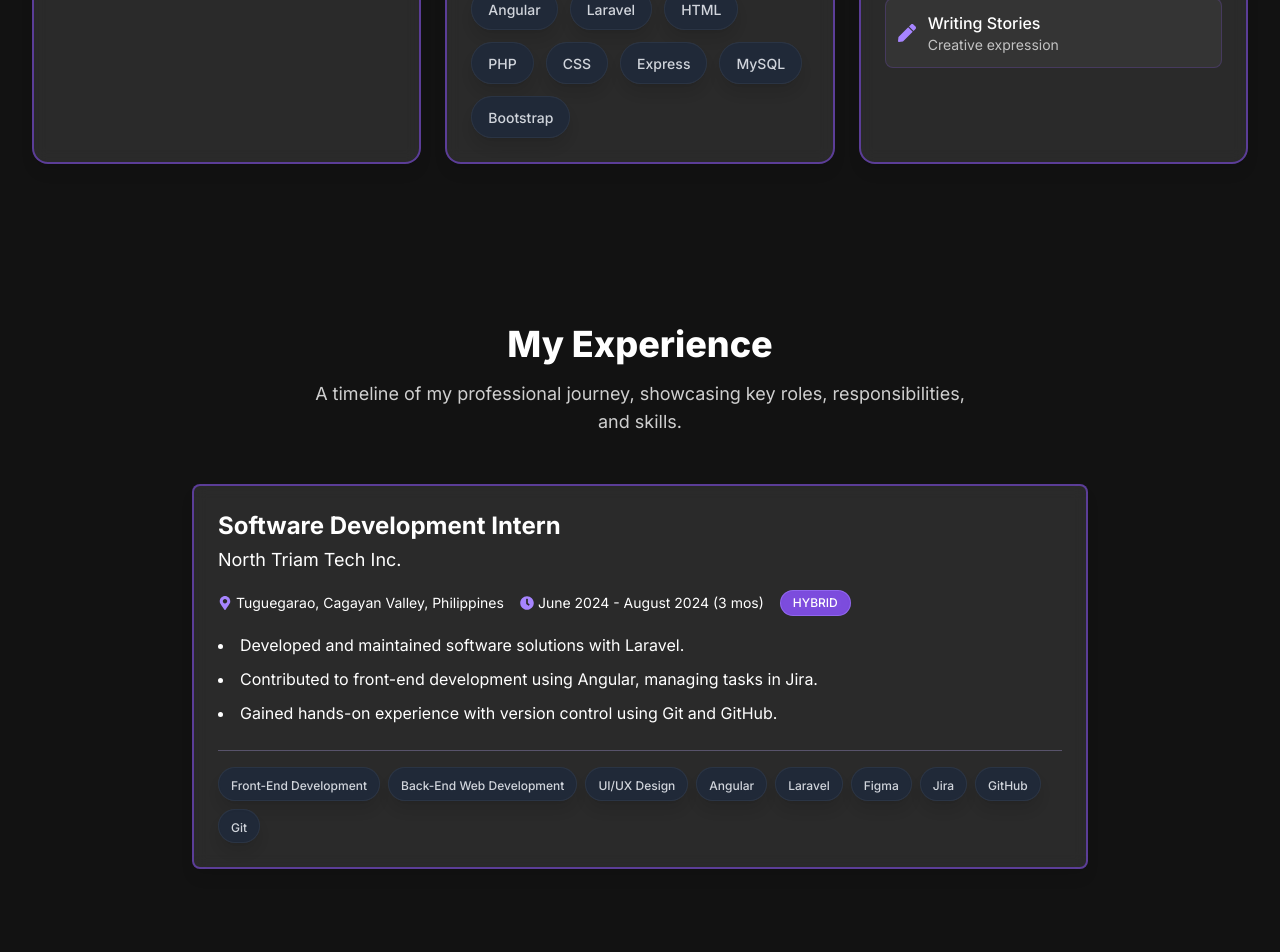
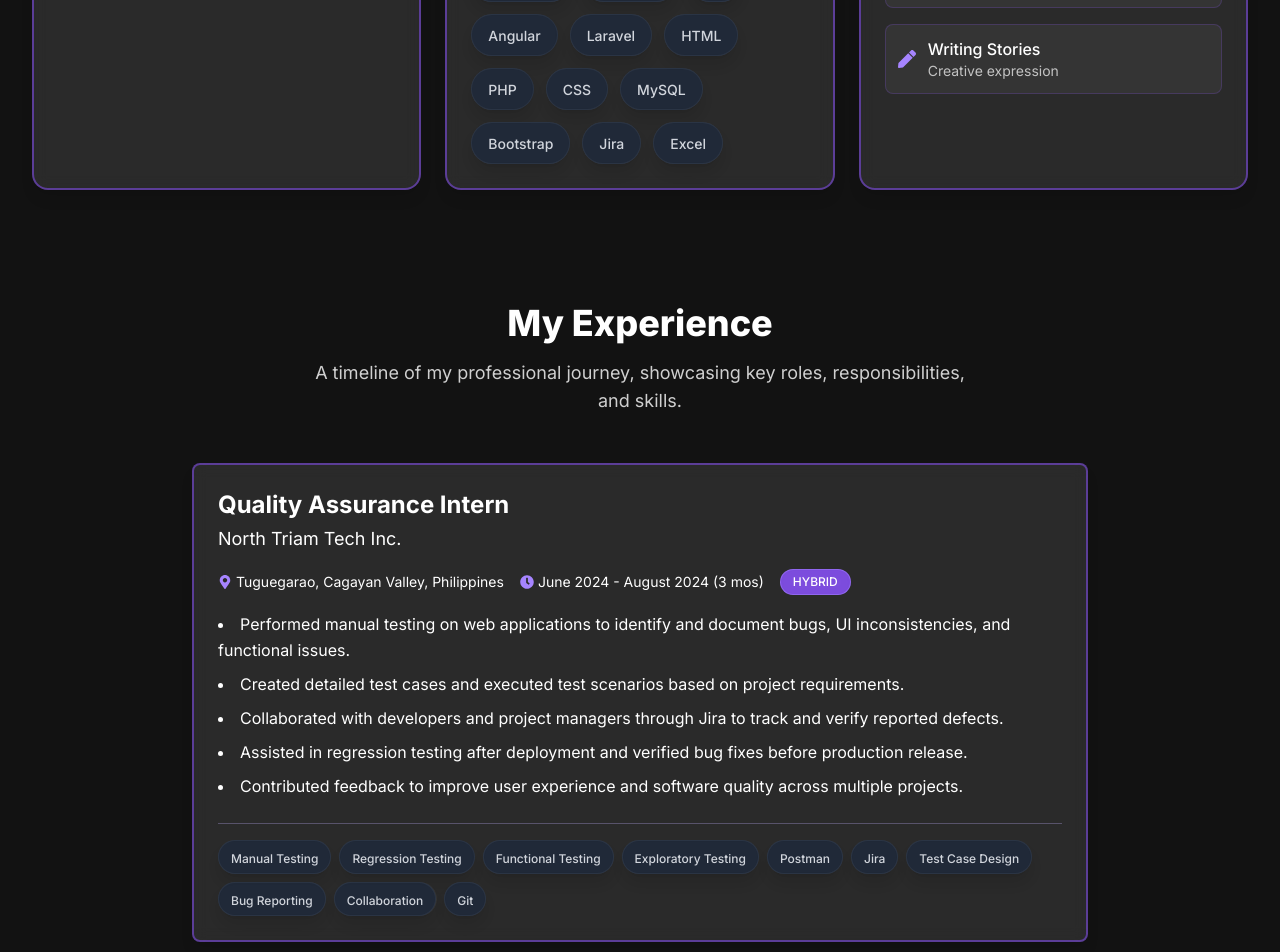
Before and after one commit to gumuss1ndy/Cindy-Portfolio, a Next.js app: page / in a window 1280 px wide. Shown: the part 1520-2472 px from the top of the page. Built offline with nearby package versions, Linux system fonts and the light colour scheme.

Commit message:
refactor(about): Update tech stack and enhance personal description refactor(experience): Change internship title and update responsibilities refactor(hero): Update role description to reflect QA tester

```diff
--- a/src/components/sections/About.tsx
+++ b/src/components/sections/About.tsx
@@ -20,9 +20,10 @@ const techStacks = [
   { name: 'HTML' },
   { name: 'PHP' },
   { name: 'CSS' },
-  { name: 'Express' },
   { name: 'MySQL' },
   { name: 'Bootstrap' },
+  { name: 'Jira' },
+  { name: 'Excel' },
 ];
 
 // Define a type for the props of the MotionDiv component
@@ -79,7 +80,7 @@ const About = () => {
             <h3 className="text-2xl font-bold text-[--color-text-primary] group-hover:text-violet-400 transition-colors duration-300">
               Cindy Luna Fernandez
             </h3>
-            <p className="text-md text-[--color-text-primary] opacity-70">Developer | Aspiring QA</p>
+            <p className="text-md text-[--color-text-primary] opacity-70">Developer | QA Tester</p>
             <p className="text-md text-[--color-text-primary] opacity-50 mt-1">Tuguegarao City, Philippines</p>
           </div>
         </MotionDiv>
@@ -96,7 +97,7 @@ const About = () => {
             What Interests me
           </h3>
           <p className="text-base text-[--color-text-primary] leading-relaxed">
-            From a young age, I was fascinated by both journalism and technology. This passion grew stronger as I was introduced to web development, where I discovered how creativity and logic could work together. Later, during my internship, I became interested in Quality Assurance (QA). To me, QA felt very similar to journalism—it requires keen attention to detail, accuracy, and a commitment to ensuring that nothing is overlooked. This mindset also shaped the way I approach development, seeing it not just as building something, but as crafting with precision and responsibility.
+            From a young age, I was fascinated by technology and how it shapes the way we interact with the world. This curiosity grew stronger as I explored web development, where creativity and logic come together to solve real problems. During my internship, I discovered my passion for Quality Assurance (QA). I realized that QA requires a keen eye for detail, strong analytical thinking, and a commitment to ensuring that every part of a system works as intended. This mindset shaped how I approach development — not just as building something functional, but as crafting with precision, care, and responsibility.
            </p>
         </MotionDiv>
 
--- a/src/components/sections/Experience.tsx
+++ b/src/components/sections/Experience.tsx
@@ -8,25 +8,28 @@ import { FaMapMarkerAlt, FaClock } from 'react-icons/fa';
 // Define the data for your experience
 const experienceData = [
   {
-    title: 'Software Development Intern',
+    title: 'Quality Assurance Intern',
     company: 'North Triam Tech Inc.',
     location: 'Tuguegarao, Cagayan Valley, Philippines',
     workType: 'Hybrid',
     duration: 'June 2024 - August 2024 (3 mos)',
     responsibilities: [
-      'Developed and maintained software solutions with Laravel.',
-      'Contributed to front-end development using Angular, managing tasks in Jira.',
-      'Gained hands-on experience with version control using Git and GitHub.'
+      'Performed manual testing on web applications to identify and document bugs, UI inconsistencies, and functional issues.',
+      'Created detailed test cases and executed test scenarios based on project requirements.',
+      'Collaborated with developers and project managers through Jira to track and verify reported defects.',
+      'Assisted in regression testing after deployment and verified bug fixes before production release.',
+      'Contributed feedback to improve user experience and software quality across multiple projects.',
     ],
     skills: [
-      { name: 'Front-End Development' },
-      { name: 'Back-End Web Development' },
-      { name: 'UI/UX Design' },
-      { name: 'Angular' },
-      { name: 'Laravel' },
-      { name: 'Figma' },
+      { name: 'Manual Testing' },
+      { name: 'Regression Testing' },
+      { name: 'Functional Testing' },
+      { name: 'Exploratory Testing' },
+      { name: 'Postman' },
       { name: 'Jira' },
-      { name: 'GitHub' },
+      { name: 'Test Case Design' },
+      { name: 'Bug Reporting' },
+      { name: 'Collaboration' },
       { name: 'Git' },
     ]
   },
--- a/src/components/sections/Hero.tsx
+++ b/src/components/sections/Hero.tsx
@@ -9,7 +9,7 @@ import { motion } from 'framer-motion';
 import { FaArrowRight } from 'react-icons/fa';
 
 // Define roles outside the component
-const roles = ['developer.', 'journalist.', 'writer.'];
+const roles = ['developer.', 'QA tester.'];
 
 const Hero = () => {
   const [currentText, setCurrentText] = useState('');
```
